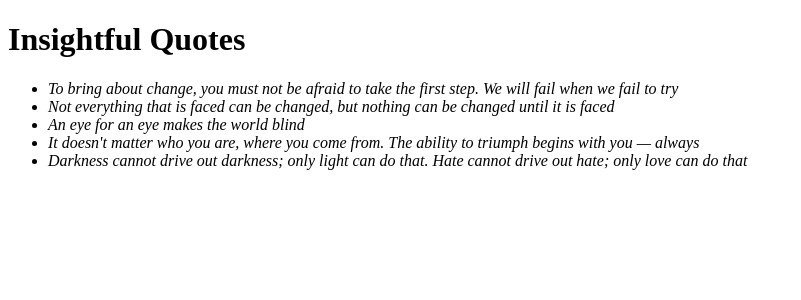
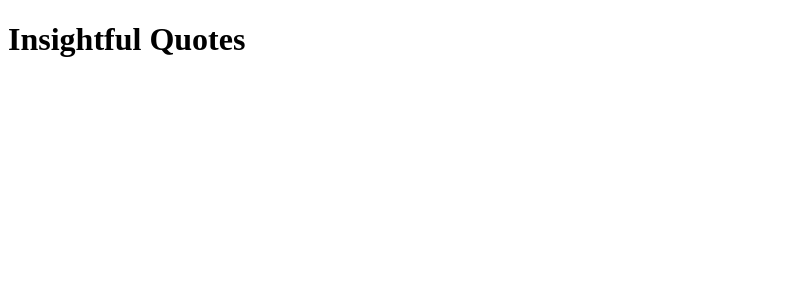
Before and after one commit to BTG001/quotes, an Angular app: page / in a window 1280 px wide. Shown: the top 300 px of the page, without its empty margins (0-801 px from the left). Built offline with nearby package versions, Linux system fonts and the light colour scheme.

Commit message:
moved the quote array permanently from app component to quote component class

```diff
--- a/src/app/app.component.ts
+++ b/src/app/app.component.ts
@@ -1,16 +1,10 @@
 import { Component } from '@angular/core';
-import { Quote } from './quote'
+
 @Component({
   selector: 'app-root',
   templateUrl: './app.component.html',
   styleUrls: ['./app.component.css']
 })
 export class AppComponent {
-  quotes:Quote[] = [
-    {name:"To bring about change, you must not be afraid to take the first step. We will fail when we fail to try", author:"Rosa Parks"},
-    {name:"Not everything that is faced can be changed, but nothing can be changed until it is faced", author:"James Baldwin"},
-    {name:"An eye for an eye makes the world blind", author:"Mahatma Gandhi"},
-    {name:"It doesn't matter who you are, where you come from. The ability to triumph begins with you — always", author:"Oprah Winfrey"},
-    {name:"Darkness cannot drive out darkness; only light can do that. Hate cannot drive out hate; only love can do that", author:"Martin Luther King Jr."},
-  ];
+  title = 'Quotes';
 }
--- a/src/app/quote/quote.component.ts
+++ b/src/app/quote/quote.component.ts
@@ -1,4 +1,5 @@
 import { Component, OnInit } from '@angular/core';
+import { Quote } from '../quote'
 
 @Component({
   selector: 'app-quote',
@@ -7,6 +8,15 @@ import { Component, OnInit } from '@angular/core';
 })
 export class QuoteComponent implements OnInit {
 
+  quotes:Quote[] = [
+    {name:"To bring about change, you must not be afraid to take the first step. We will fail when we fail to try", author:"Rosa Parks"},
+    {name:"Not everything that is faced can be changed, but nothing can be changed until it is faced", author:"James Baldwin"},
+    {name:"An eye for an eye makes the world blind", author:"Mahatma Gandhi"},
+    {name:"It doesn't matter who you are, where you come from. The ability to triumph begins with you — always", author:"Oprah Winfrey"},
+    {name:"Darkness cannot drive out darkness; only light can do that. Hate cannot drive out hate; only love can do that", author:"Martin Luther King Jr."},
+  ];
+
+
   constructor() { }
 
   ngOnInit(): void {
```
